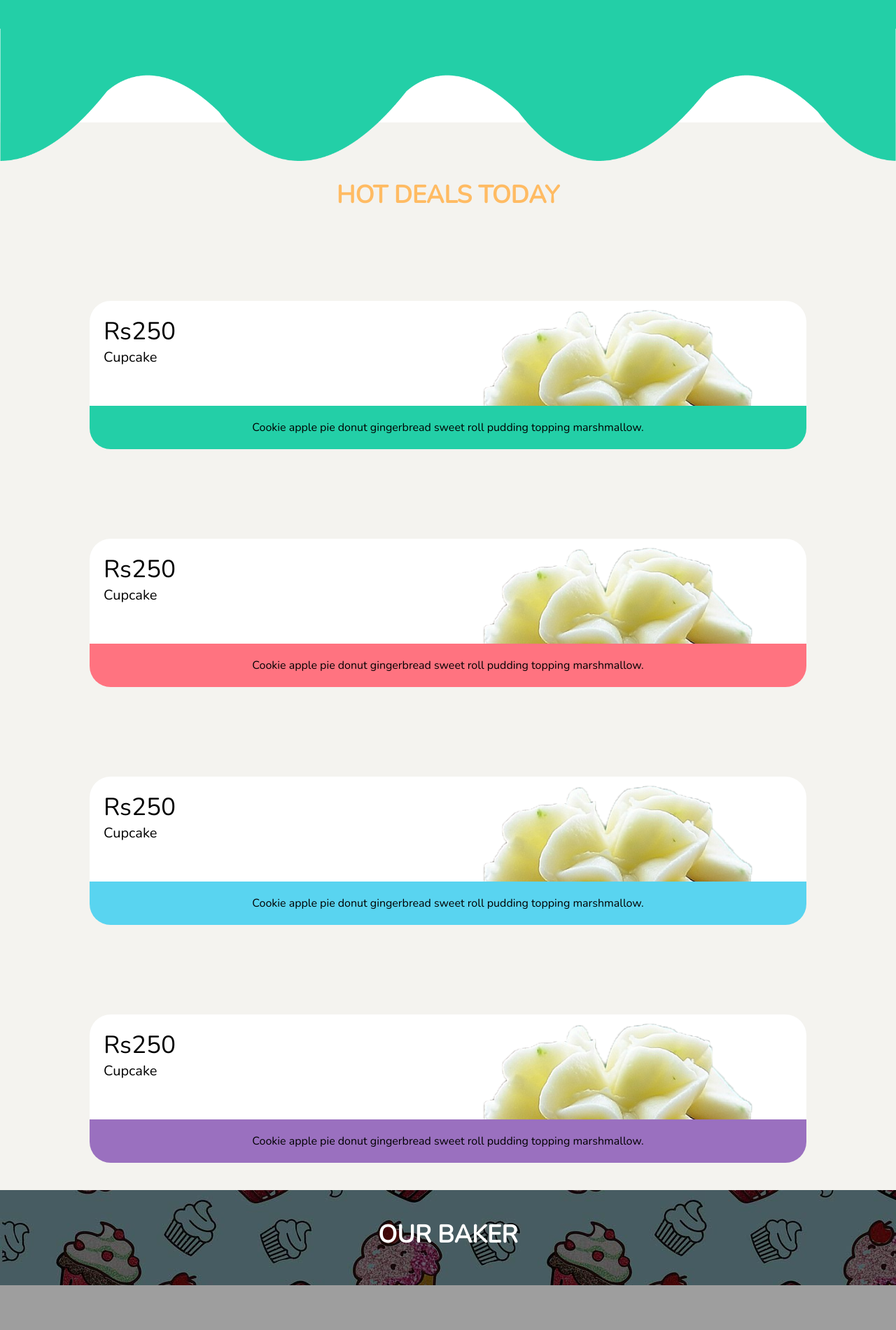
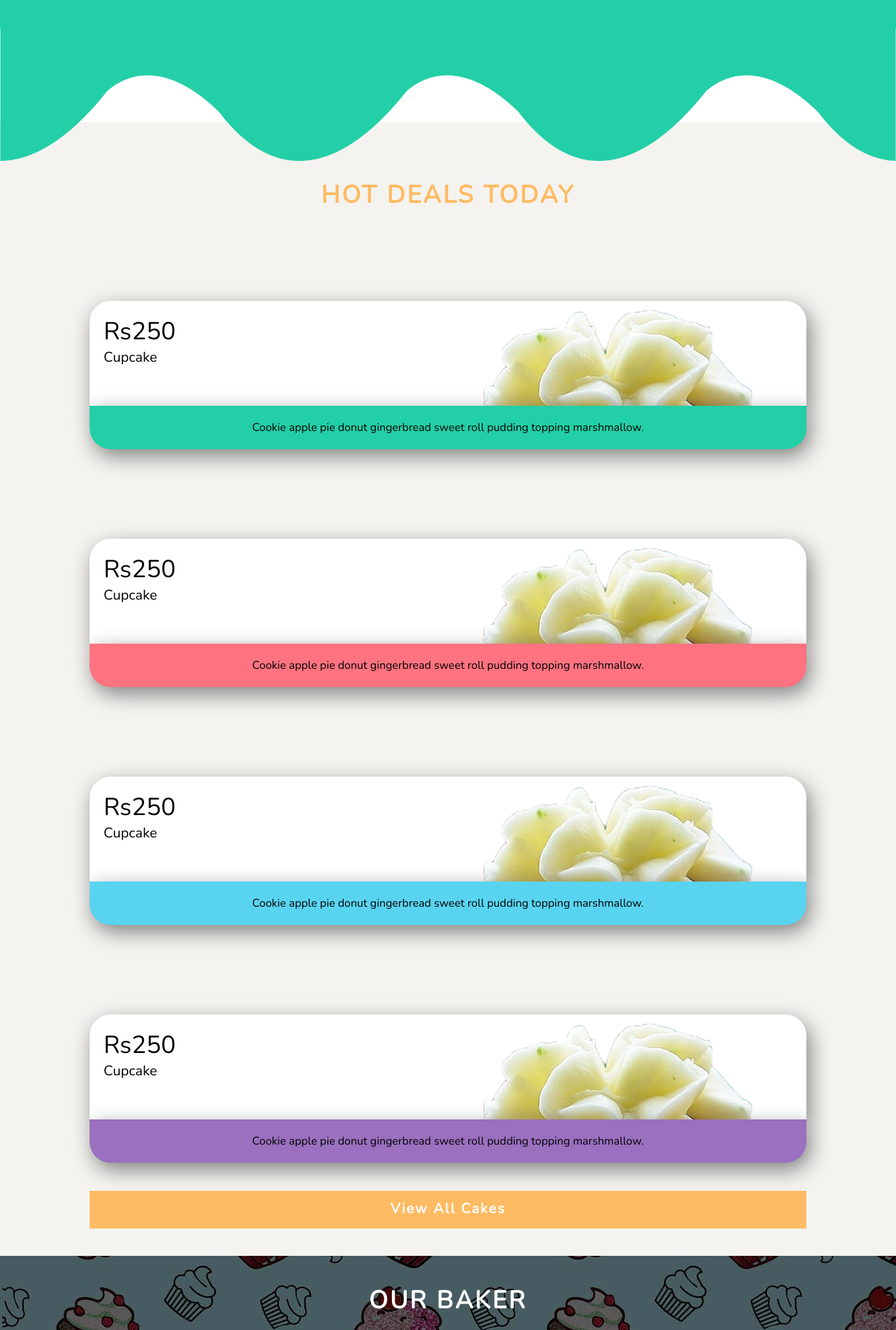
Before and after one commit to oscaraksoy/Cake-Shop-Website, a PHP site: page / in a window 1280 px wide. Shown: the part 1865-3766 px from the top of the page at 70% size. Run offline with PHP 8.4, Linux system fonts and the light colour scheme; some libraries are stand-ins or nearby versions; grey boxes are pictures that could not be loaded.

Commit message:
Add box shadow to product list // Refine code

```diff
--- a/index.html
+++ b/index.html
@@ -169,8 +169,21 @@
                     <span>Cookie apple pie donut gingerbread sweet roll pudding topping marshmallow.</span>
                 </div>
             </div>
+
+            <div class="push-button">
+                <button class="view-all-cakes">View All Cakes</button>
+            </div>
+
         </div>
         <!--End Products List-->
+
+        <!--Start What We Do-->
+        <div class="what-we-do">
+
+
+
+        </div>
+        <!--End What We Do-->
 
 
         <!-- Start Our Baker-->
@@ -230,8 +243,8 @@
                     <input id="orderNumber" name="orderNumber" type="text" />
                     <label for="customerNote">YOUR MESSAGE <em>&#x2a;</em></label>
                     <textarea id="customerNote" name="customerNote" required="" rows="4"></textarea>
-                    <div class="submit-button">
-                        <button id="customerOrder">SUBMIT</button>
+                    <div class="push-button">
+                        <button id="submit">SUBMIT</button>
                     </div>
                 </form>
             </div>
--- a/style.css
+++ b/style.css
@@ -17,6 +17,29 @@
     text-align: center;
     color: #FF7380FF;
     font-size: 35px;
+    letter-spacing: 2.2pt;
+}
+
+.push-button{
+    display: flex;
+    align-items: center;
+    justify-content: center;
+}
+
+.push-button button{
+    font-size: 15pt;
+    font-weight: bold;
+    line-height: 24pt;
+    padding: 10px 0;
+    width: 80%;
+    margin-top: 40px;
+    border: none;
+    background: #FF7380FF;
+    color: white;
+    letter-spacing: 2px;
+    transition: 0.2s all ease-in-out;
+    border-bottom: 2px solid transparent;
+    outline: none;
 }
 
 /* Start Navigation Bar */
@@ -112,34 +135,18 @@
     margin:0;
 }
 
-/* Next & previous buttons */
-/* .slideshow-container .prev, .next{
-    cursor: pointer;
-    position: absolute;
-    top: 50%;
-    width: auto;
-    margin-top: -22px;
-    padding: 16px;
-    color: white;
-    font-weight: bold;
-    font-size: 18px;
-    transition: 0.6s ease;
-    border-radius: 0 3px 3px 0;
-    user-select: none;
-} */
-
-  /* Position the "next button" to the right */
+/* Position the "next button" to the right */
 .slideshow-container .next{
     right: 0;
     border-radius: 3px 0 0 3px;
 }
 
-  /* On hover, add a black background color with a little bit see-through */
+/* On hover, add a black background color with a little bit see-through */
 .prev:hover, .next:hover{
     background-color: rgba(0,0,0,0.8);
 }
 
-  /* Caption text */
+/* Caption text */
 .slideshow-container .text{
     color: #f2f2f2;
     font-family: "Courgette";
@@ -152,7 +159,7 @@
     z-index:3;
 }
 
-  /* The dots/bullets/indicators */
+/* The dots/bullets/indicators */
 .slideshow-container .dot{
     cursor: pointer;
     height: 15px;
@@ -168,7 +175,7 @@
     background-color: #717171;
 }
 
-  /* Fading animation */
+/* Fading animation */
 .slideshow-container .fade{
     -webkit-animation-name: fade;
     -webkit-animation-duration: 1.5s;
@@ -265,6 +272,7 @@
     margin: 10% 10% 0 10%;
     margin-bottom: 0;
     padding: 20px;
+    box-shadow: 5px 10px 30px grey;
 }
 
 .hot-cake-baseInfo span{
@@ -288,6 +296,7 @@
     margin: 0% 10% 10% 10%;
     margin-bottom: 0;
     padding: 20px;
+    box-shadow: 5px 10px 30px grey;
 }
 
 .hot-cake-description span{
@@ -312,6 +321,10 @@
 
 .cake4 .hot-cake-description{
     background-color: #9A70BFFF;
+}
+
+.push-button .view-all-cakes{
+    background-color: #FFBB63FF;
 }
 /* End Product List*/
 
@@ -391,6 +404,15 @@
     color: white;
 }
 
+.contact-section .subtitle{
+    text-align: center;
+    justify-content: center;
+}
+
+.contact-section .subtitle p{
+    font-size: 14pt;
+}
+
 .contact-us{
     background: #59D4F0FF;
     padding: 0px 40px;
@@ -445,20 +467,6 @@
 
 .submit-button{
     padding-top: 20px;
-}
-
-.contact-section button {
-    display: block;
-    line-height: 24pt;
-    width:100%;
-    padding: 0 20px;
-    border: none;
-    background: #FF7380FF;
-    color: white;
-    letter-spacing: 2px;
-    transition: 0.2s all ease-in-out;
-    border-bottom: 2px solid transparent;
-    outline: none;
 }
 
 .contact-section button:hover {
@@ -571,7 +579,7 @@
     overflow:hidden;
     white-space: nowrap;
     font-size: 18px;
-    color: grey;
+    color: black;
     text-decoration: none;
     -webkit-tap-highlight-color: transparent;
     transition: background-color 0.1s ease-in-out;
```
Also changed, not shown: Assets/images/1.index/.jpg (deleted), Assets/images/1.index/Baker.jpg (deleted), Assets/images/1.index/HowToOrder.png (deleted).
